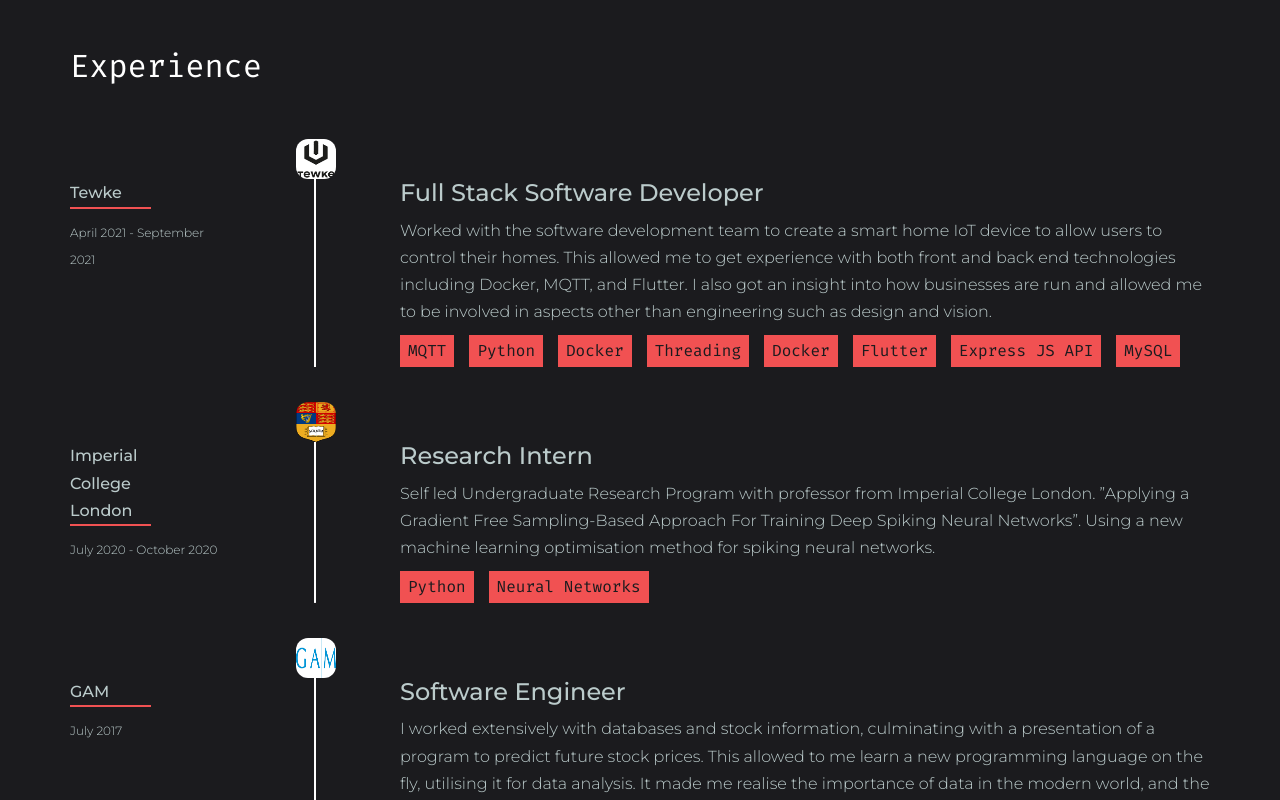
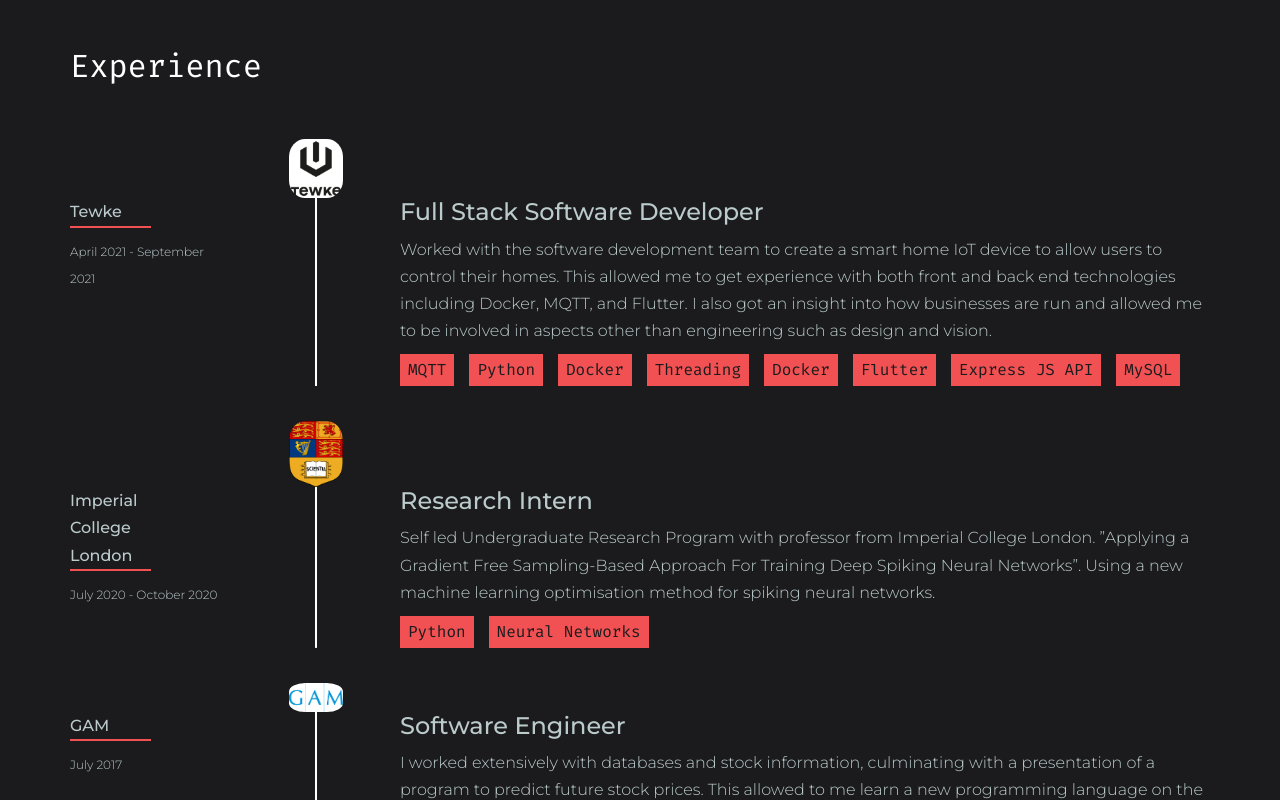
Before and after one commit to TeDand/personal-website, a React (Create React App) app: page / in a window 1280 px wide. Shown: the part 1100-1900 px from the top of the page. Built offline with nearby package versions, Linux system fonts and the light colour scheme.

Commit message:
Bug: Attempting to fix timeline (still doesn't work

```diff
--- a/src/components/sections/experience/timeline/timelineTile/TimelineDivider.jsx
+++ b/src/components/sections/experience/timeline/timelineTile/TimelineDivider.jsx
@@ -16,11 +16,11 @@
 `;
 
 const LeftPadding = styled.div`
-    width: 45%;
+    width: 47.5%;
 `;
 
 const RightPadding = styled.div`
-    width: 45%;
+    width: 47.5%;
 `;
 
 const TimelineDivider = () => {
--- a/src/components/sections/experience/timeline/timelineTile/TimelineTile.jsx
+++ b/src/components/sections/experience/timeline/timelineTile/TimelineTile.jsx
@@ -22,6 +22,7 @@
 
 const TopLeftPadding = styled.div`
     flex-basis: 15%;
+    gap: 10px;
 `;
 
 const TopImageContainer = styled.div`
@@ -33,6 +34,7 @@
 
 const TopRightPadding = styled.div`
     flex-basis: 75%;
+    gap: 10px;
 `;
 
 const Bottom = styled.div`
@@ -40,8 +42,8 @@
 `;
 
 const TopImage = styled.img`
-    height: 40px;
-    width: 40px;
+    max-width: 100%;
+    height: auto;
     border-radius: 30%;
 `;
 
```
